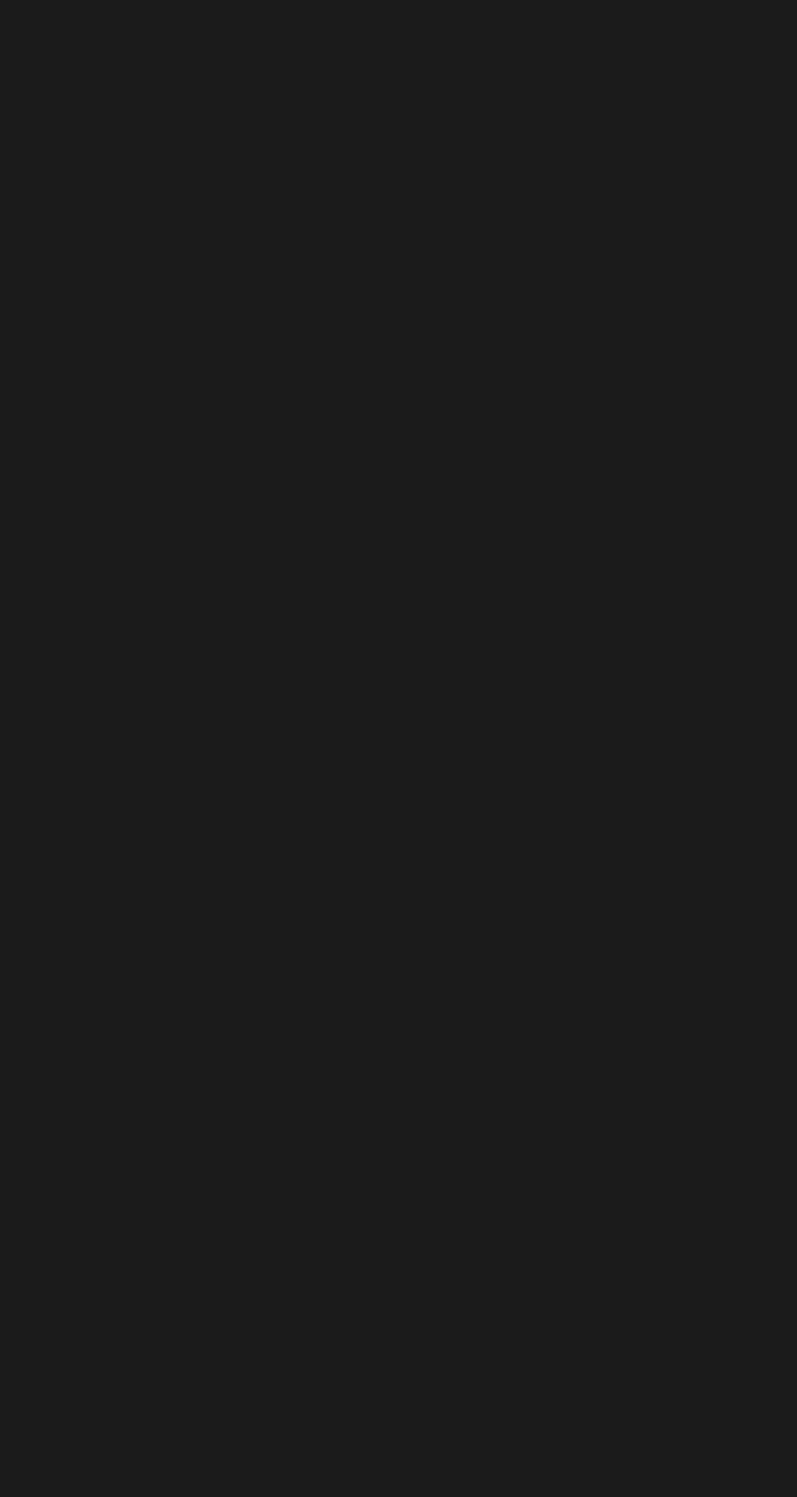
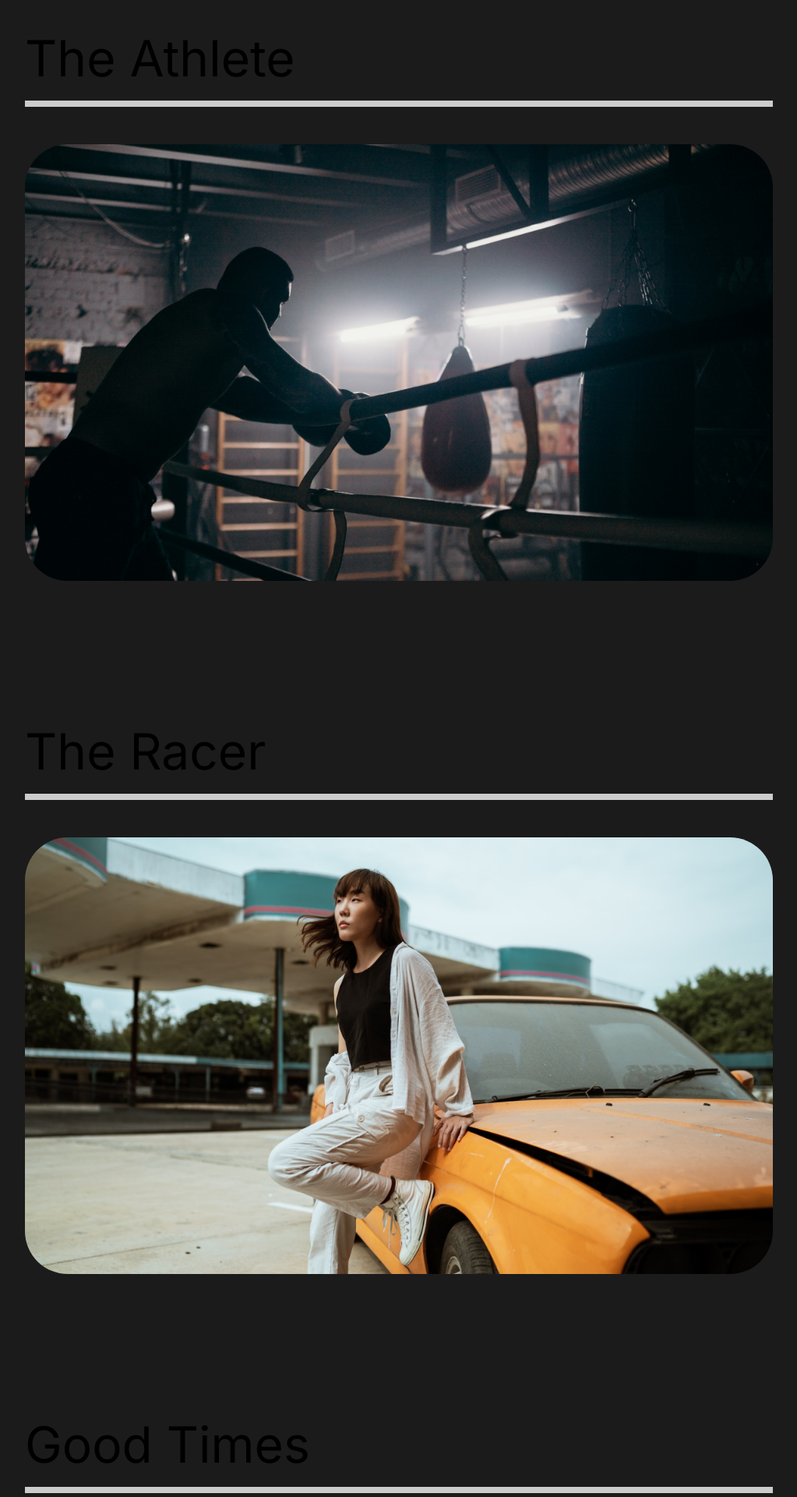
Before and after one commit to jdungao15/capture, a React (Vite) app: page /work in a window 1280 px wide. Shown: the part 140-2060 px from the top of the page at 78% size, without its empty margins (128-1151 px from the left). Before the commit the page ends 800 px from the top, so only its background shows below. Built offline with nearby package versions, Linux system fonts and the light colour scheme; a web font is replaced by a local one.

Commit message:
added images, and start to style OurWork.jsx

```diff
--- a/src/pages/OurWork.jsx
+++ b/src/pages/OurWork.jsx
@@ -1,11 +1,59 @@
 import React from 'react';
+import {Link} from "react-router-dom";
+import styled from "styled-components";
+import athlete from '../img/athlete-small.png';
+import theRacer from '../img/theracer-small.png';
+import goodTimes from '../img/goodtimes-small.png';
 
 const OurWork = () => {
    return (
-      <div>
-         <h1>Our Work</h1>
-      </div>
+      <Work>
+         <Movie>
+            <h2>The Athlete</h2>
+            <div className="line"></div>
+            <Link>
+               <img src={athlete} alt="athlete"/>
+            </Link>
+         </Movie>
+         <Movie>
+            <h2>The Racer</h2>
+            <div className="line"></div>
+            <Link>
+               <img src={theRacer} alt="the racer"/>
+            </Link>
+         </Movie>
+         <Movie>
+            <h2>Good Times</h2>
+            <div className="line"></div>
+            <Link>
+               <img src={goodTimes} alt="good times"/>
+            </Link>
+         </Movie>
+      </Work>
    );
 };
+const Work = styled.div`
+  min-height: 100vh;
+  overflow: hidden;
+  padding: 5rem 10rem;
+  h2 {
+    padding: 1rem 0rem;
+  }
+
+`;
+const Movie = styled.div`
+  padding-bottom: 10rem;
+  .line {
+    height: 0.5rem;
+    background: #cccccc;
+    margin-bottom: 3rem;
+  }
+  img {
+    border-radius: 55px;
+    width: 100%;
+    height: 70vh;
+    object-fit: cover;
+  }
+`;
 
 export default OurWork;
```
Also changed, not shown: 1 other file (tests, documents, lock files or other folders).
